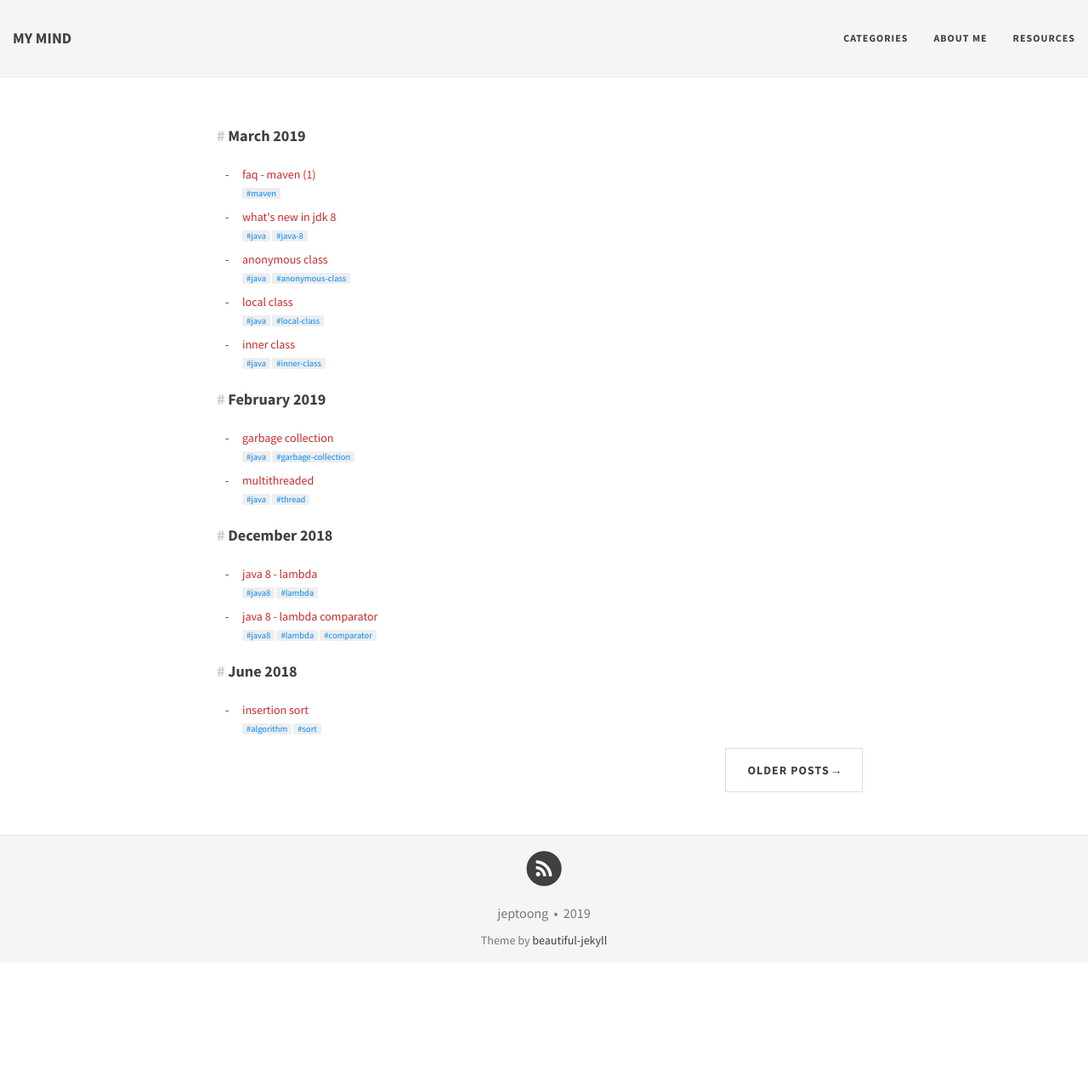
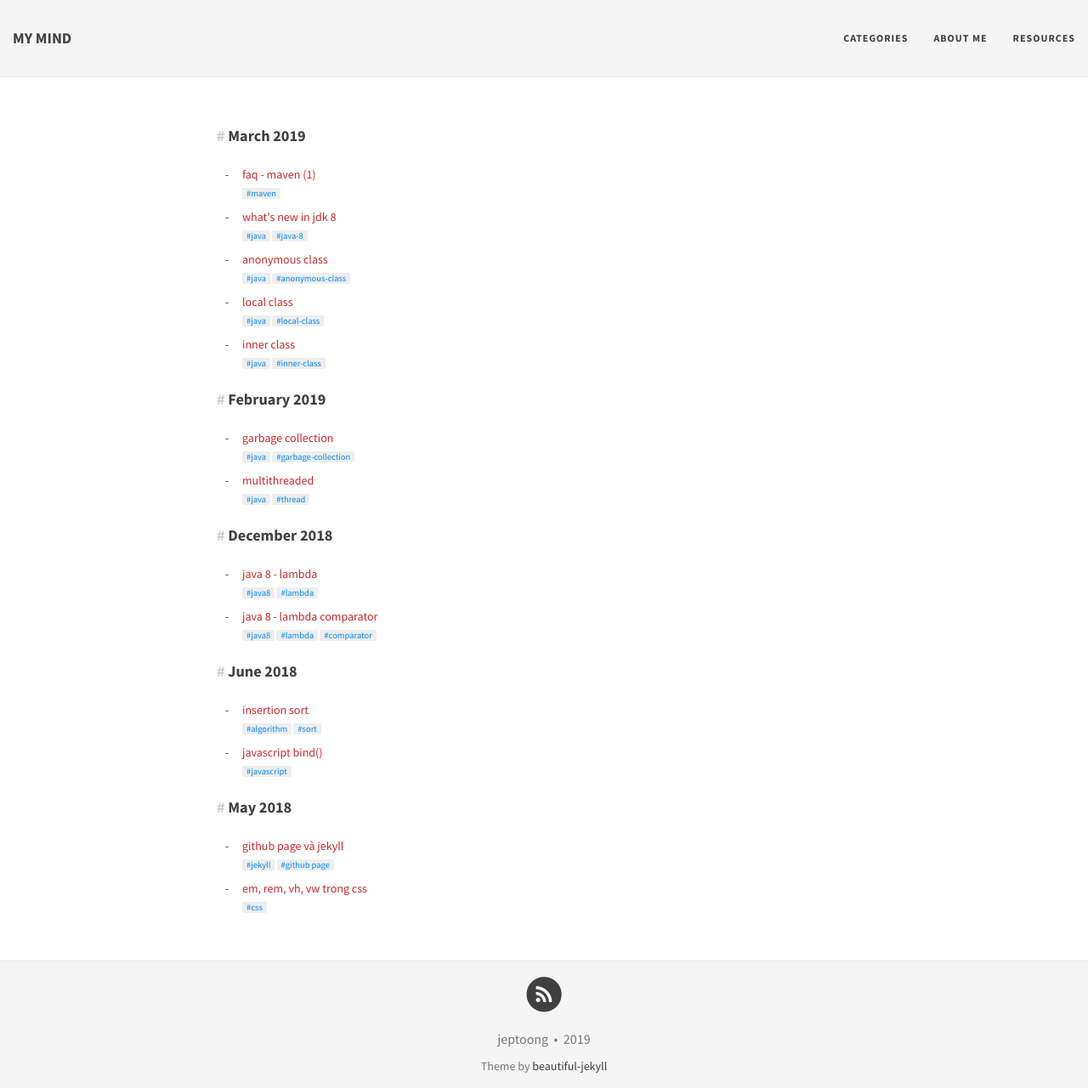
Before and after one commit to jeptoong/jeptoong.github.io, a Jekyll site: the page built from index.html, in a window 1280 px wide and 1280 px high. Shown: the whole window at 85% size. Built offline with Jekyll 4.4.1, drawn with Linux system fonts in a browser that asks for light colours; nearby versions of some CDN libraries; the list of posts is cut into pages by our own code.

Commit message:
Change page size

```diff
--- a/_config.yml
+++ b/_config.yml
@@ -138,7 +138,7 @@ timezone: "Asia/Ho_Chi_Minh"
 markdown: kramdown
 highlighter: rouge
 permalink: /:title/
-paginate: 10
+paginate: 30
 paginate_path: /page-:num
 
 kramdown:
```
